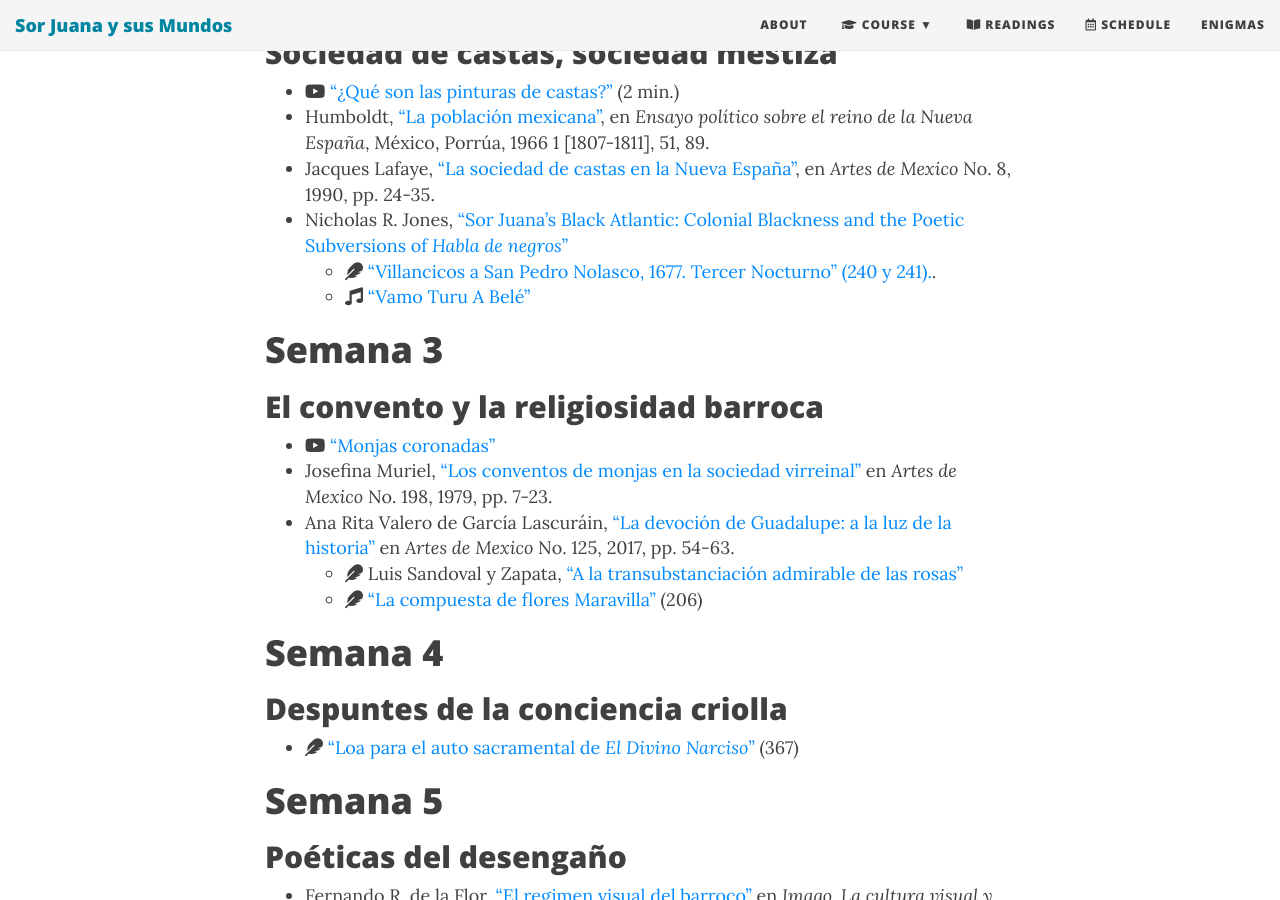
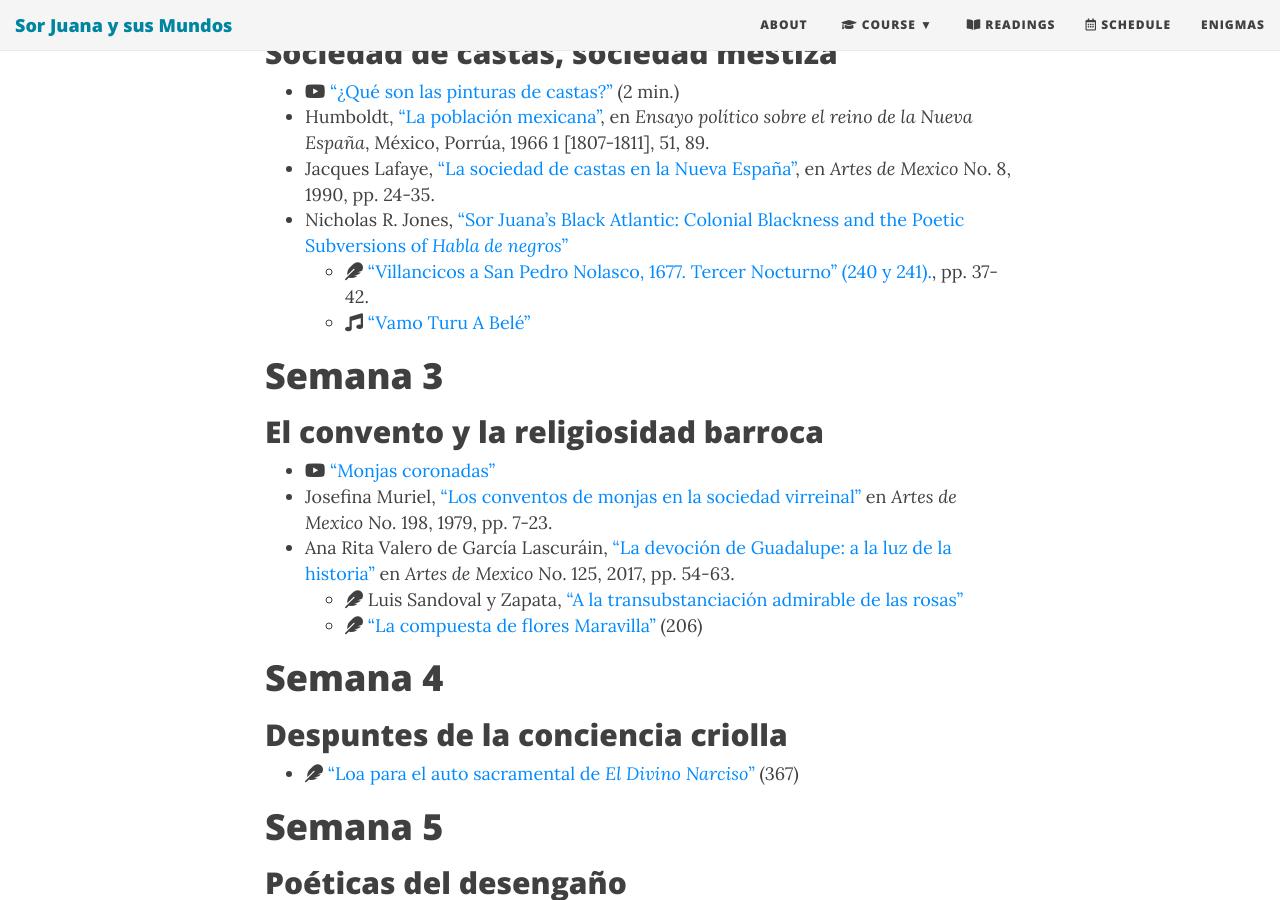
Before and after one commit to Hipomenes/sorjuana, a Jekyll site: the page built from syllabus.md, in a window 1280 px wide and 900 px high, scrolled down 1379 px. Built offline with Jekyll 4.4.1, drawn with Linux system fonts in a browser that asks for light colours; nearby versions of some CDN libraries.

Commit message:
Update syllabus.md

```diff
--- a/syllabus.md
+++ b/syllabus.md
@@ -33,7 +33,7 @@
 [1807-1811], 51, 89.
 - Jacques Lafaye, ["La sociedad de castas en la Nueva España"]( http://ezproxy.bu.edu/login?url=https://www.jstor.org/stable/24326827 ), en *Artes de Mexico* No. 8, 1990, pp. 24-35.
 - Nicholas R. Jones, ["Sor Juana's Black Atlantic: Colonial Blackness and the Poetic Subversions of *Habla de negros*"](https://www.google.com/url?sa=t&rct=j&q=&esrc=s&source=web&cd=&ved=2ahUKEwi6mZj_1Mj1AhVQjYkEHW2DBFEQFnoECAcQAQ&url=https%3A%2F%2Fmuse.jhu.edu%2Farticle%2F700593%2Fpdf&usg=AOvVaw2g2W-vGpRPSPx_IM__asF9)
-    - <i class="fas fa-feather"></i> ["Villancicos a San Pedro Nolasco, 1677. Tercer Nocturno" (240 y 241).](https://bushare-my.sharepoint.com/:b:/g/personal/dhcg_bu_edu/EWS__NEJc8xEm-SK5HYAHuIBZaQwZHn2jaBVZFzwRJ4_Zg?e=gj91Xk).
+    - <i class="fas fa-feather"></i> ["Villancicos a San Pedro Nolasco, 1677. Tercer Nocturno" (240 y 241).](https://bushare-my.sharepoint.com/:b:/g/personal/dhcg_bu_edu/EWS__NEJc8xEm-SK5HYAHuIBZaQwZHn2jaBVZFzwRJ4_Zg?e=gj91Xk), pp. 37-42.
     - <i class="fas fa-music"></i> ["Vamo Turu A Belé"](https://youtu.be/mZc_OmGwaxg)
 
 # Semana 3
```
